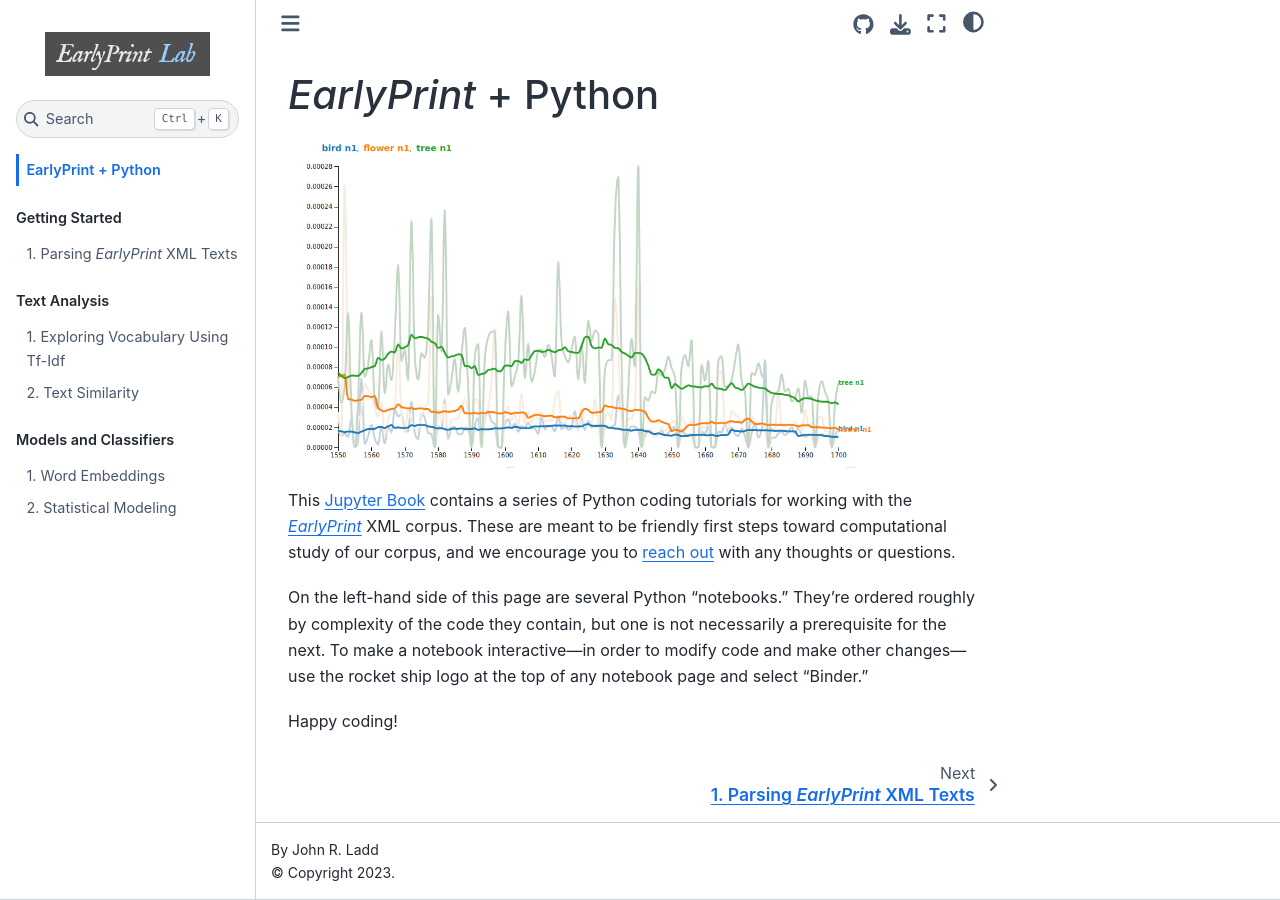
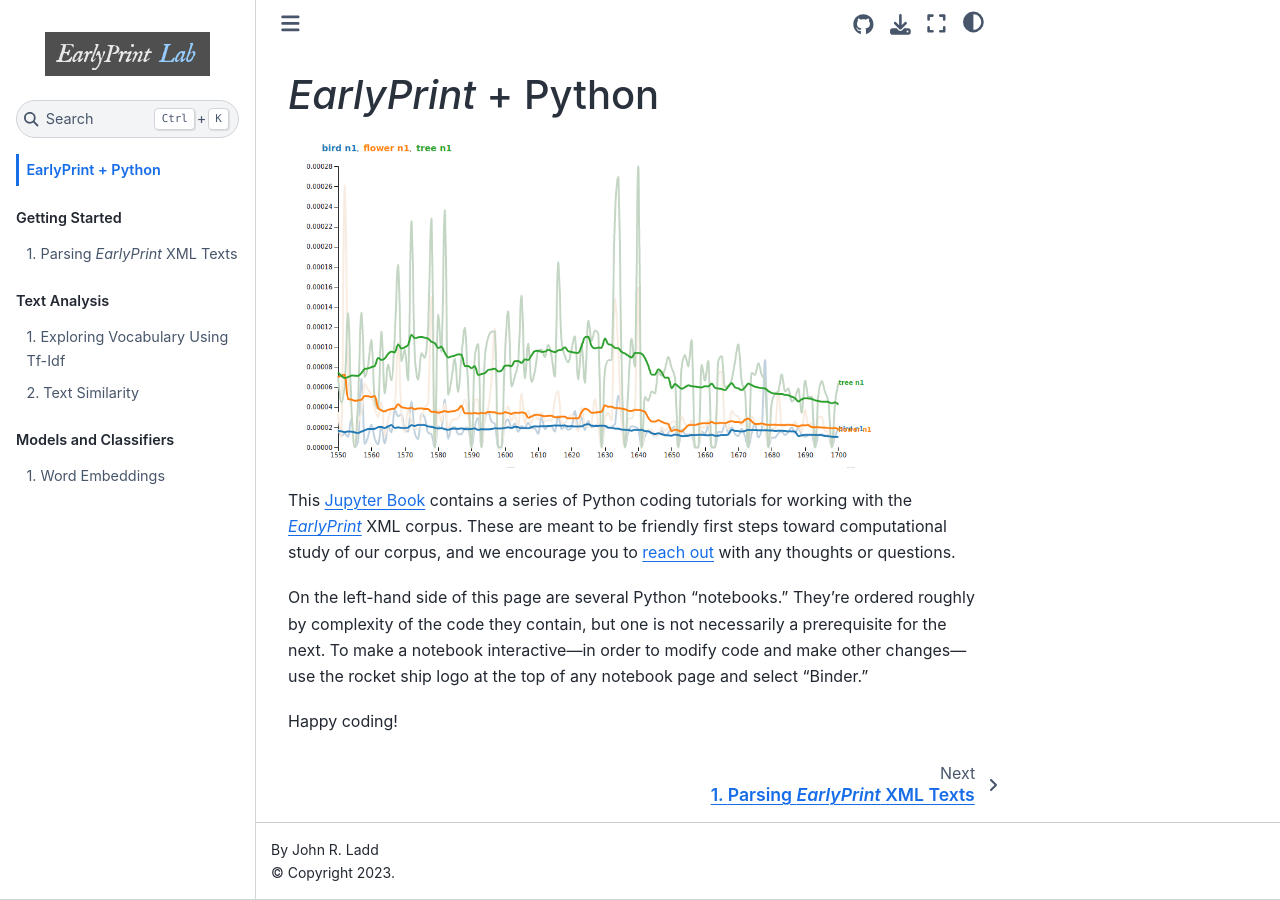
Before and after one commit to earlyprint/jupyterbook, a Jupyter Book: the page built from intro.md, in a window 1280 px wide. Built offline with Jupyter Book 1.0.4 settings and Sphinx 7.4.7 and the Sphinx Book theme 1.1.4, drawn with Linux system fonts in a browser that asks for light colours; pages that are not in the unit, such as notebooks, are missing from menus; some of the changed lines change nothing that is shown.

```diff
--- a/_toc.yml
+++ b/_toc.yml
@@ -16,4 +16,4 @@
   chapters:
   - file: word2vec
   - file: unsupervised
-  - file: supervised
+#   - file: supervised
```
